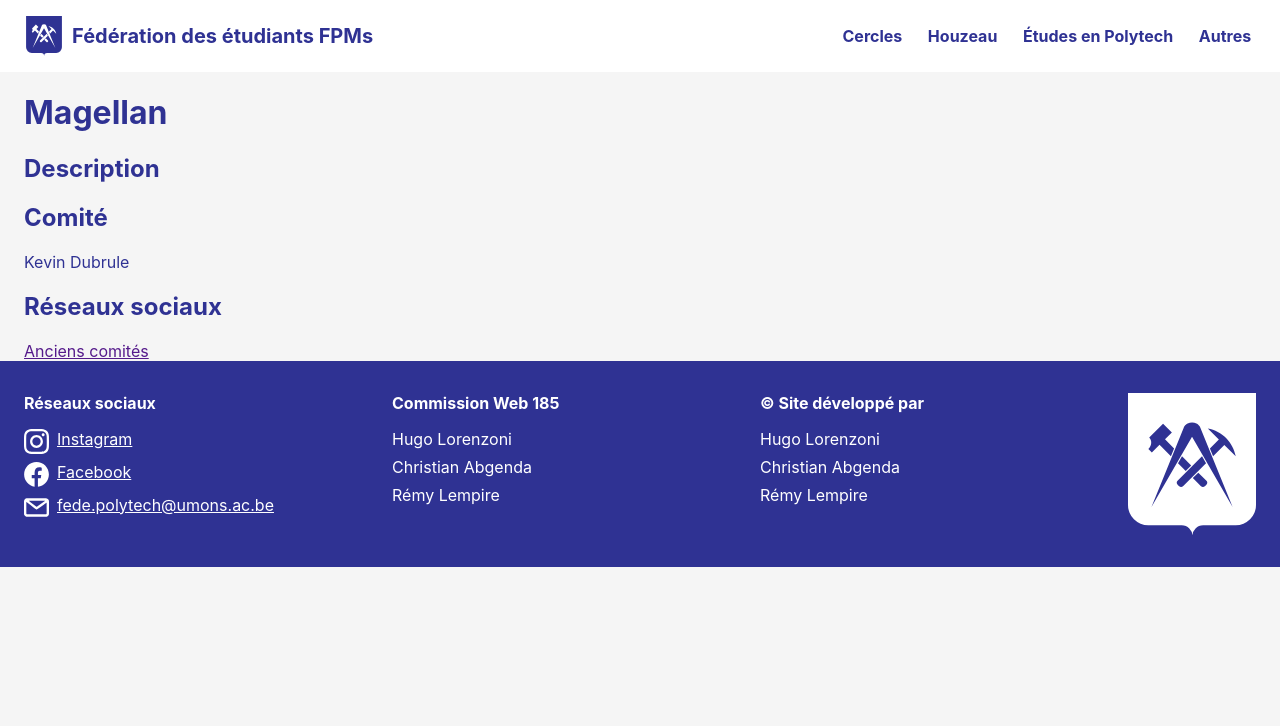
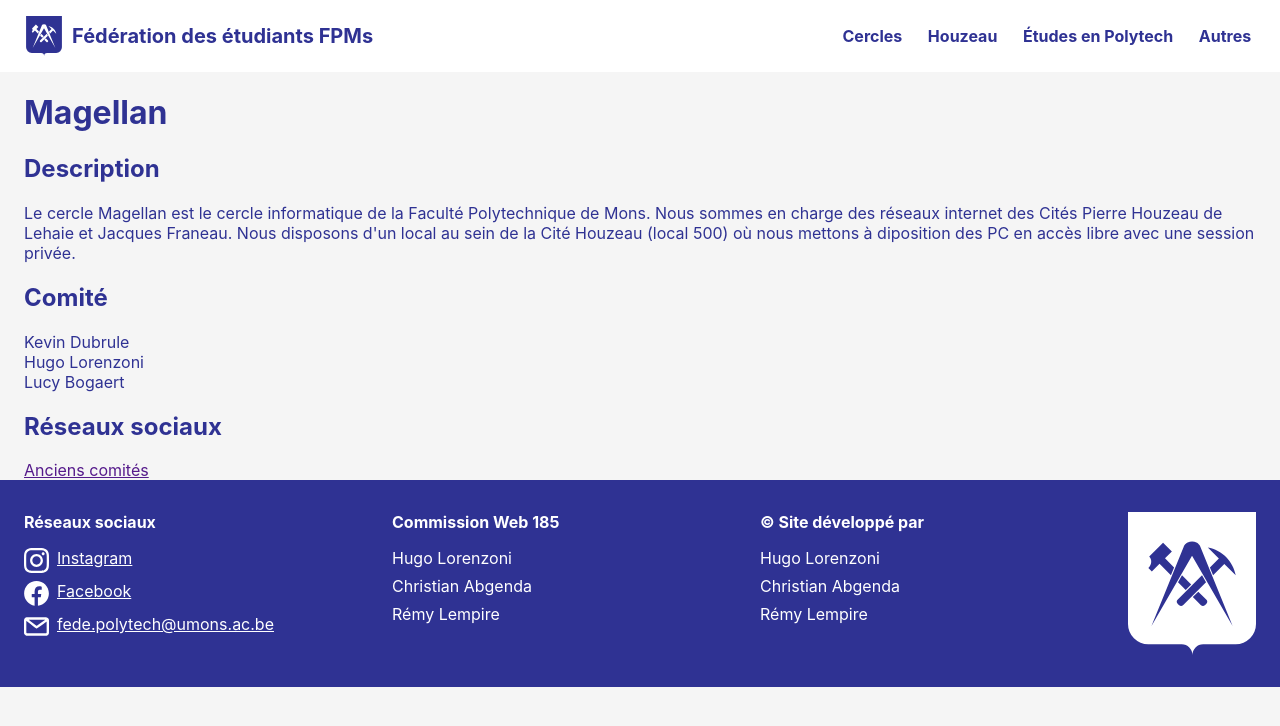
Before and after one commit to Hugo-Lorenzoni/site-fpms, an Astro site: page /cercles/185/magellan in a window 1280 px wide. Built offline with nearby package versions, Linux system fonts and the light colour scheme; Astro itself is replaced by a stand-in of ours.

Commit message:
adding content - page magellan

```diff
--- a/src/pages/cercles/185/magellan.astro
+++ b/src/pages/cercles/185/magellan.astro
@@ -2,10 +2,10 @@
 import Layout from "../../../layouts/Layout.astro";
 
 const cercle = "Magellan";
-const description = "";
+const description = "Le cercle Magellan est le cercle informatique de la Faculté Polytechnique de Mons. Nous sommes en charge des réseaux internet des Cités Pierre Houzeau de Lehaie et Jacques Franeau. Nous disposons d'un local au sein de la Cité Houzeau (local 500) où nous mettons à diposition des PC en accès libre avec une session privée.";
 const presi = "Kevin Dubrule";
-const treso = "";
-const secretaire = "";
+const treso = "Hugo Lorenzoni";
+const secretaire = "Lucy Bogaert";
 ---
 
 <Layout title={cercle}>
@@ -33,4 +33,5 @@ const secretaire = "";
     <a href="">Anciens comités</a>
   </main>
 </Layout>
+
 <style></style>
```
